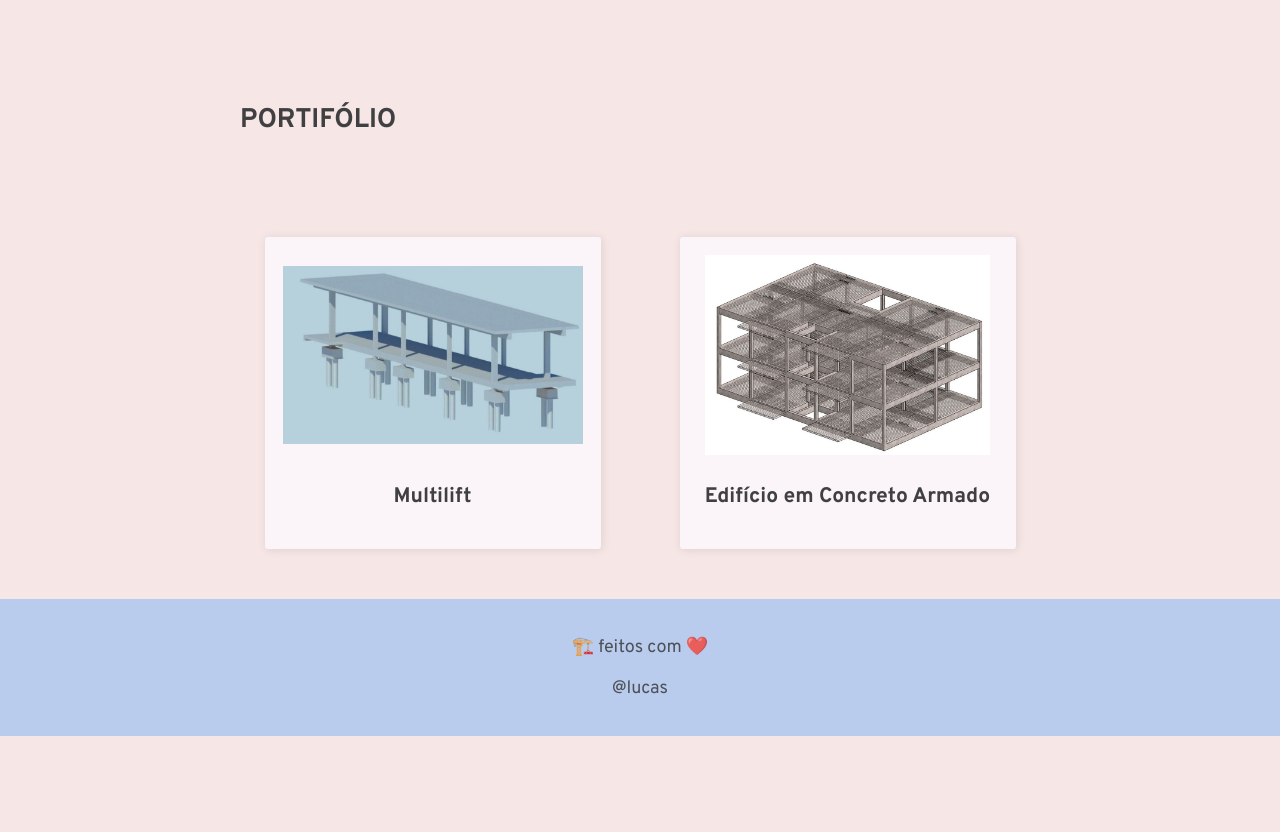
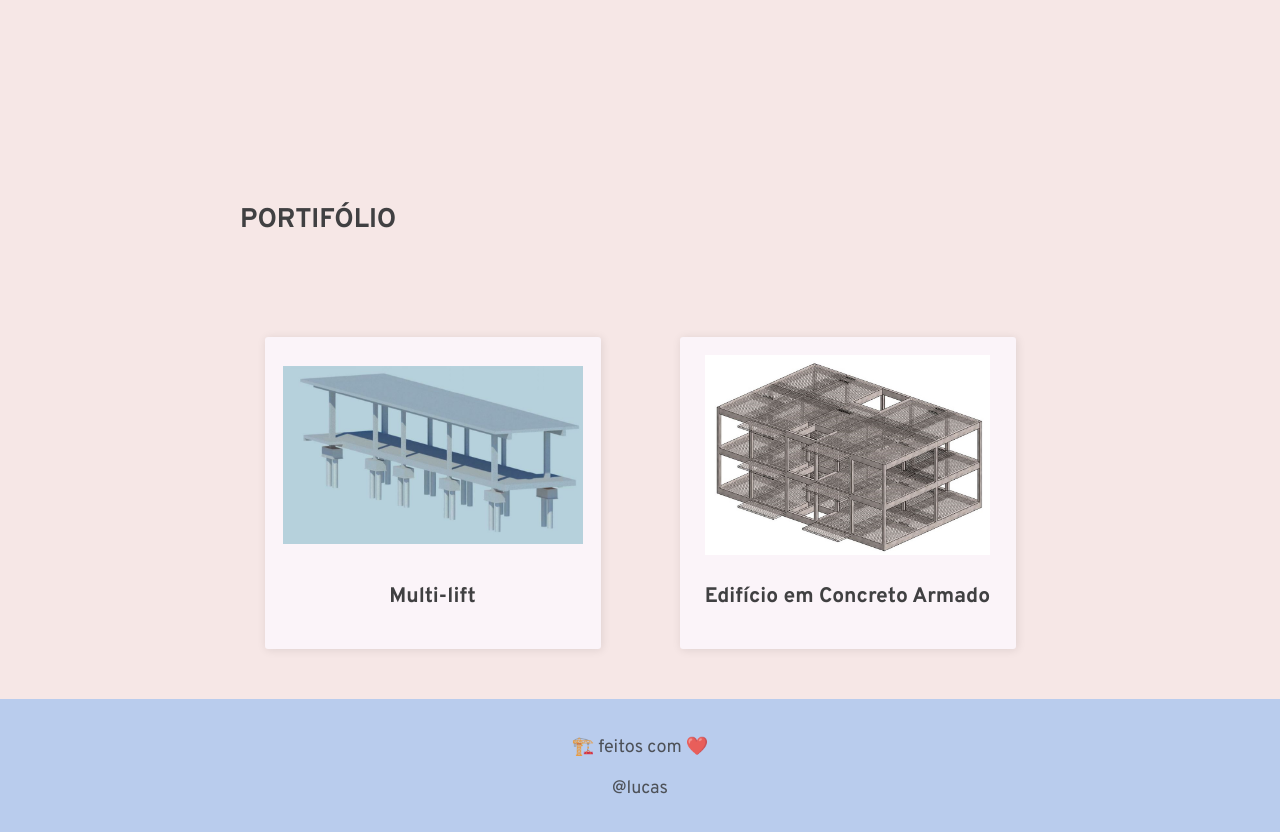
Before and after one commit to luftp/eng-site, a plain HTML site: page index.html in a window 1280 px wide. Shown: the part 1902-2734 px from the top of the page. Before the commit the page ends 2638 px from the top, so only its background shows below. Drawn offline with Linux system fonts and the light colour scheme; a web font is replaced by a local one.

Commit message:
Add files via upload

```diff
--- a/index.html
+++ b/index.html
@@ -104,15 +104,15 @@
 
 		<div class="card-white">
 
-		  <img src="images/Capturar.JPG">
-		  <h3>Multilift</h3>
+		  <a href="https://lleng.cargo.site/" target="_blank"><img src="images/Capturar.JPG"></a>
+		  <a href="https://lleng.cargo.site/" target="_blank" style="color:  #404042;"><h3>Multi-lift</h3></a>
 
 		</div>
 
 		<div class="card-white">
 
-		  <img src="images/Capturar2.JPG">
-		  <h3>Edifício em Concreto Armado</h3>
+			<a href="https://engll2.cargo.site//" target="_blank" ><img src="images/Capturar2.JPG"></a>
+			<a href="https://engll2.cargo.site//" target="_blank" style="color:  #404042;"> <h3>Edifício em Concreto Armado</h3></a>
 
 		</div>
 
--- a/style.css
+++ b/style.css
@@ -40,6 +40,7 @@
 	text-align: right;
 	height: 100hv;
 	padding: 0px 0px;
+	padding-bottom: 100px;
 
 }
 
```
